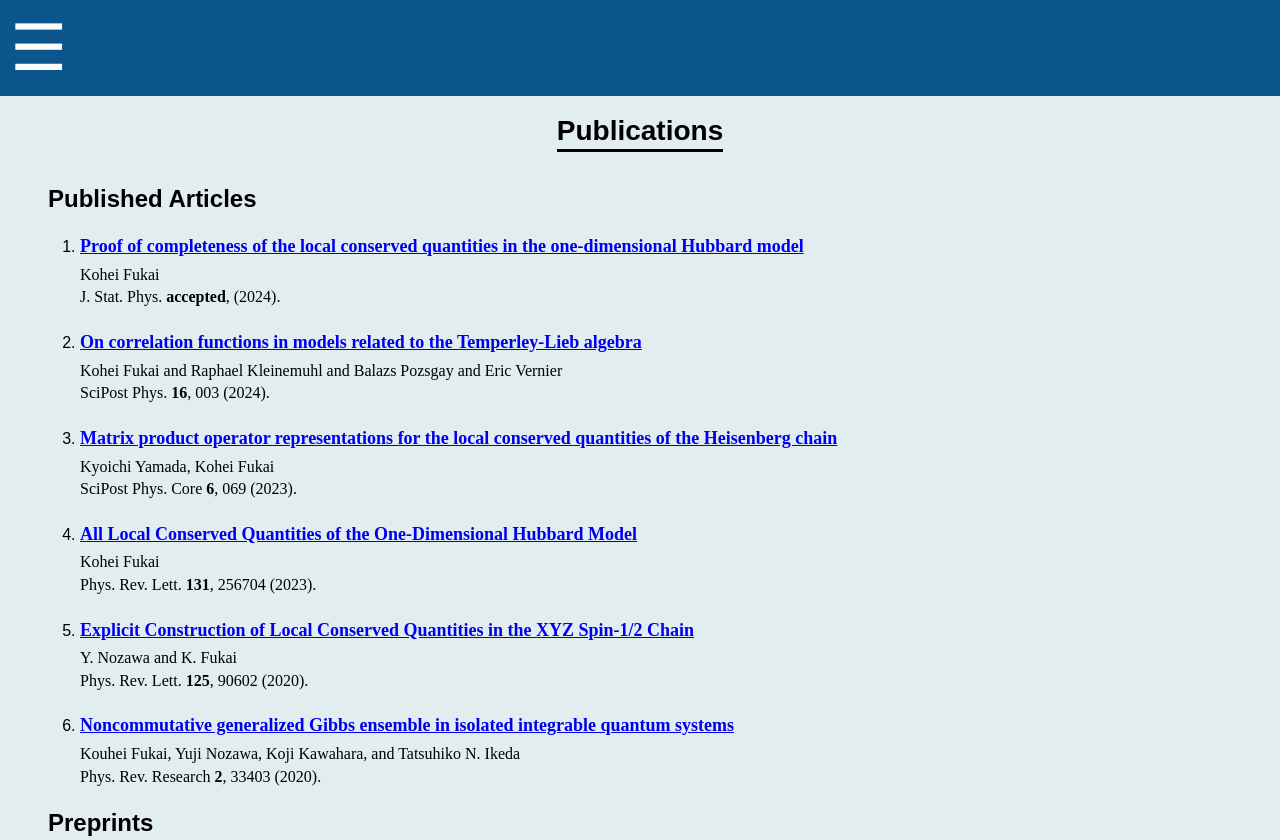
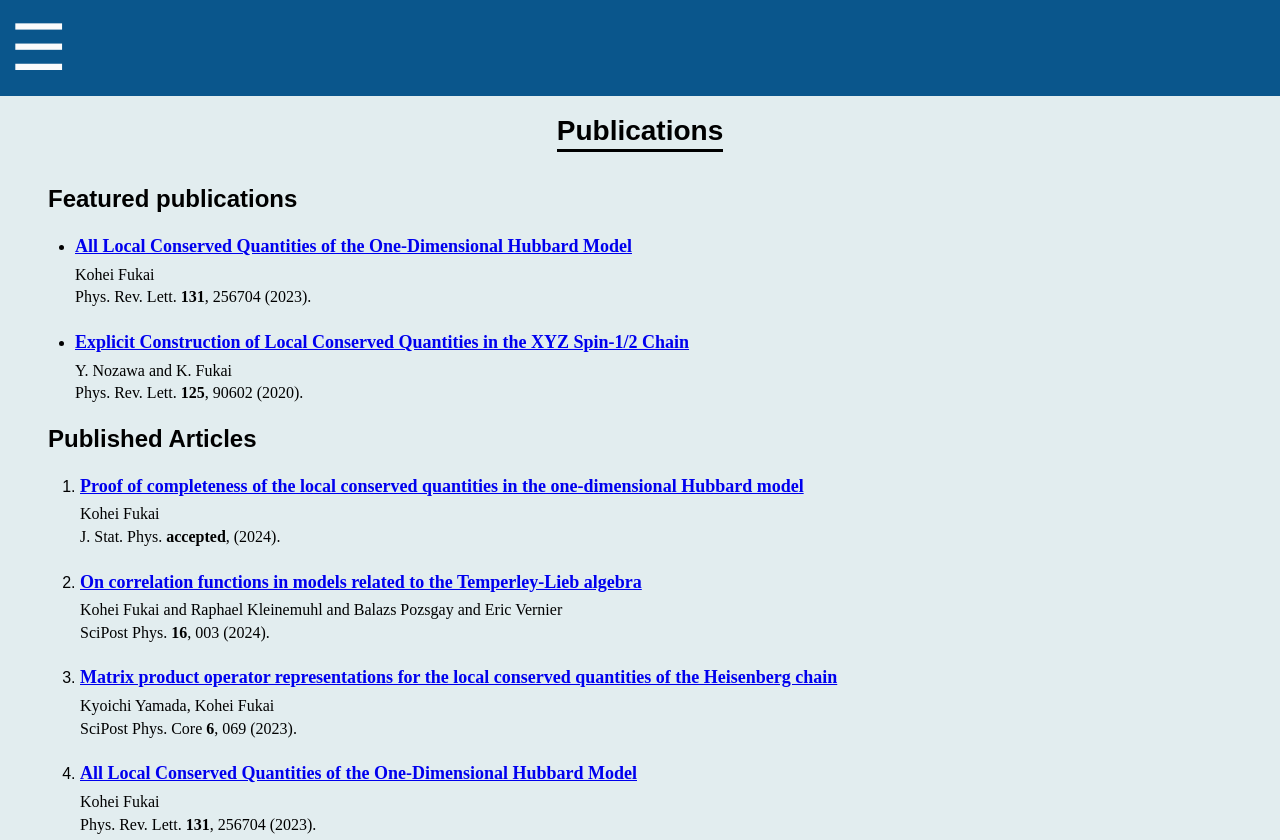
Before and after one commit to K-Fukai/K-Fukai.github.io, a plain HTML site: page publications.html in a window 1280 px wide. Shown: the top 840 px of the page. Drawn offline with Linux system fonts and the light colour scheme.

Commit message:
some addition to publication page

```diff
--- a/data/publications.json
+++ b/data/publications.json
@@ -40,7 +40,8 @@
     "page": "256704",
     "year": "2023",
     "link": "https://link.aps.org/doi/10.1103/PhysRevLett.131.256704",
-    "type": "published"
+    "type": "published",
+    "featured": true
   }
   ,
   {
@@ -51,7 +52,8 @@
     "page": "90602",
     "year": "2020",
     "link": "https://journals.aps.org/prl/abstract/10.1103/PhysRevLett.125.090602",
-    "type": "published"
+    "type": "published",
+    "featured": true
   }
   ,
   {
--- a/js/publications.js
+++ b/js/publications.js
@@ -3,6 +3,7 @@ document.addEventListener('DOMContentLoaded', function () {
         .then(response => response.json())
         .then(publications => {
             const publishedContainer = document.getElementById('published-container');
+            const featuredContainer = document.getElementById('featured-container');
             const preprintsContainer = document.getElementById('preprints-container');
 
             publications.forEach(publication => {
@@ -36,6 +37,14 @@ document.addEventListener('DOMContentLoaded', function () {
                     const ol = publishedContainer.querySelector('ol') || document.createElement('ol');
                     if (!publishedContainer.contains(ol)) publishedContainer.appendChild(ol);
                     ol.appendChild(li);
+
+                    if(publication.featured === true){
+                        const liClone = li.cloneNode(true); // Clone the li element for the featured publications
+                        const ul = featuredContainer.querySelector('ul') || document.createElement('ul'); // Change to 'ul' for a bullet list
+                        if (!featuredContainer.contains(ul)) featuredContainer.appendChild(ul);
+                        ul.appendChild(liClone); // Append the cloned li to the featured publications list
+                    }
+
                 } else if (publication.type === 'preprint') {
 
                     const citation = document.createElement('p');
--- a/publications.html
+++ b/publications.html
@@ -19,7 +19,12 @@
         <!-- Add more links as needed -->
     </div>
 
-
+    <style>
+        #featured-container ul {
+            list-style-type: disc; /* This uses filled circles as bullets */
+            padding-left: 35px; /* This adds some padding to align bullets properly */
+        }
+    </style>
 
 
 
@@ -34,7 +39,18 @@
     </header>
 
 
+
+
+
     <section id="publications-container">
+
+
+        <div class="published-articles">
+            <h2 style="margin-left: 3rem;">Featured publications</h2>
+            <ol id="featured-container"></ol> <!-- Ordered List for Published Articles -->
+        </div>
+
+
         <div class="published-articles">
           <h2 style="margin-left: 3rem;">Published Articles</h2>
           <ol id="published-container"></ol> <!-- Ordered List for Published Articles -->
```
